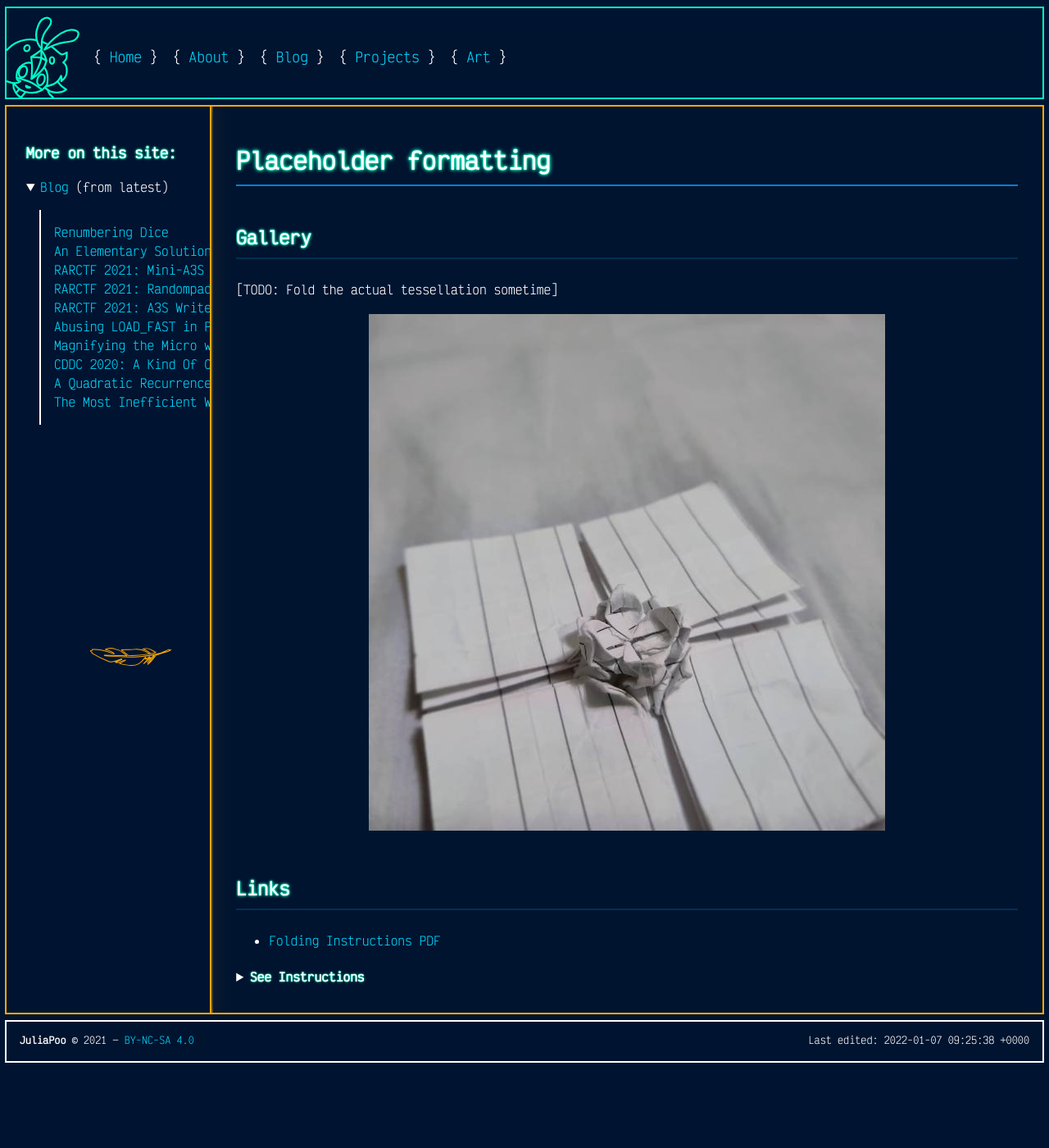
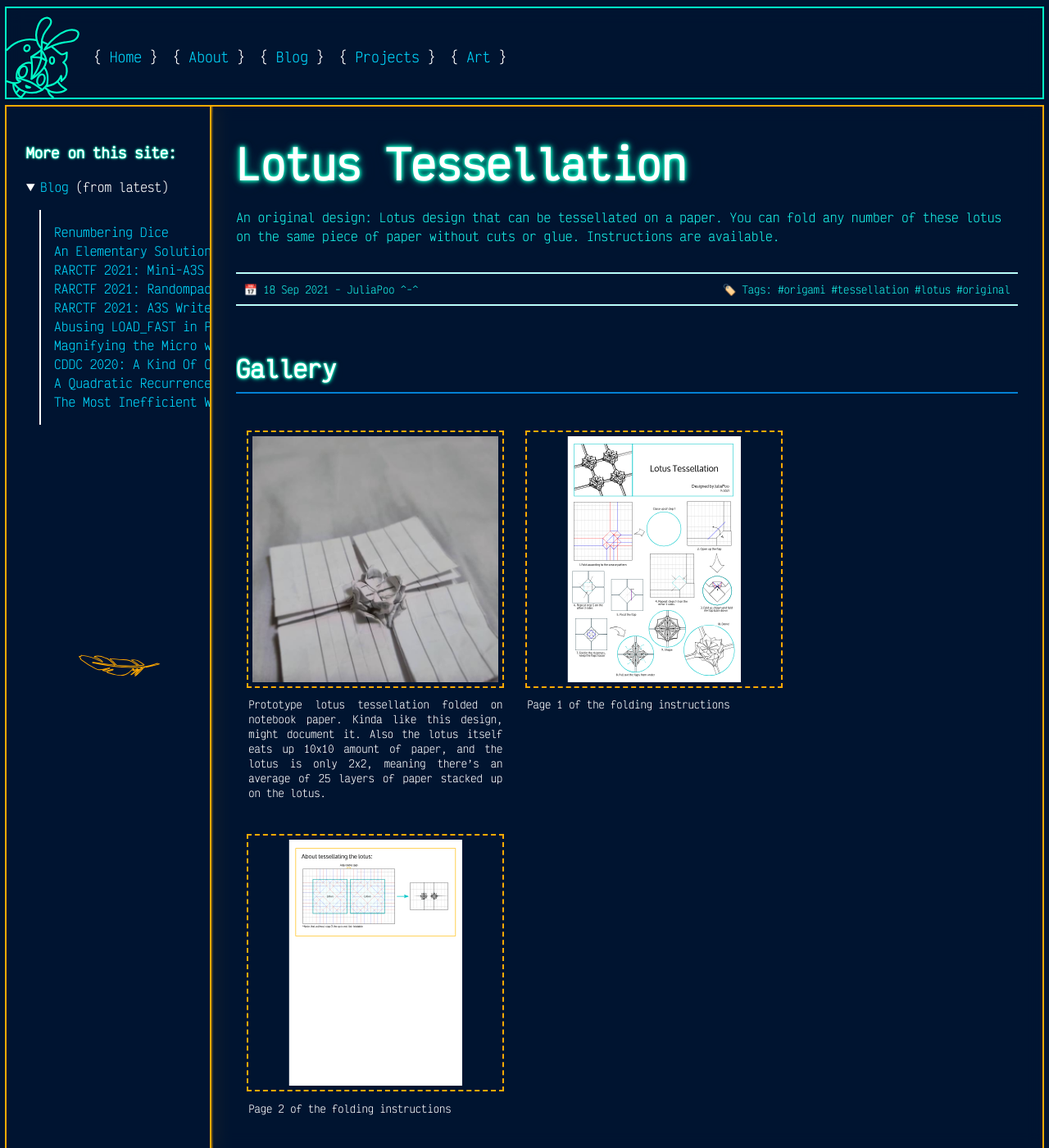
Before and after one commit to JuliaPoo/juliapoo.github.io, a Jekyll site: the page built from _art/2021-09-18-lotus-tessellation.md, in a window 1280 px wide and 1400 px high. Shown: the whole window at 82% size. Built offline with Jekyll 4.4.1, drawn with Linux system fonts in a browser that asks for light colours; formulas are drawn with MathJax 3; some of the changed text lies outside the part shown.

Commit message:
added gallery

```diff
--- a/_art/2021-09-18-lotus-tessellation.md
+++ b/_art/2021-09-18-lotus-tessellation.md
@@ -1,28 +1,46 @@
 ---
-layout: generic # art
+layout: gallery
 author: JuliaPoo
 category: Origami
 
 display-title: Lotus Tessellation
+description: "An original design: Lotus design that can be tessellated on a paper. You can fold any number of these lotus on the same piece of paper without cuts or glue. Instructions are available."
 preview-url: /assets/art/2021-09-18-lotus-tessellation/lotus-tessellation-preview.jpg
+
+gallery:
+
+    - url: /assets/art/2021-09-18-lotus-tessellation/lotus-tessellation-preview.jpg
+      alt: A lotus tessellation folded in foolscape paper.
+      desc: |
+        Prototype lotus tessellation folded on notebook paper.
+        Kinda like this design, might document it.
+        Also the lotus itself eats up 10x10 amount of paper, and the lotus is only 2x2, meaning there's an average of 25 layers of paper stacked up on the lotus.
+
+    - url: /assets/art/2021-09-18-lotus-tessellation/final-page1.svg
+      alt: Page 1 of the folding instructions
+      desc: Page 1 of the folding instructions
+
+    - url: /assets/art/2021-09-18-lotus-tessellation/final-page2.svg
+      alt: Page 2 of the folding instructions
+      desc: Page 2 of the folding instructions
+
+tags:
+    - origami
+    - tessellation
+    - lotus
+    - original
 ---
 
-# Placeholder formatting
+## Metadata
 
-## Gallery
-
-[TODO: Fold the actual tessellation sometime]
-<center>
-<img src="/assets/art/2021-09-18-lotus-tessellation/lotus-tessellation-preview.jpg" alt="Lotus tessellation prototype">
-</center>
-
+This was something I wanted to design for a while. I didn't use any origami design techniques to design this (I really wanna learn tho), this design mostly popped out through trial and error.
 
 ## Links
 
-* [Folding Instructions PDF](https://juliapoo.github.io/assets/art/2021-09-18-lotus-tessellation/final.pdf)
+* [Folding Instructions in PDF](https://juliapoo.github.io/assets/art/2021-09-18-lotus-tessellation/final.pdf)
 
 <details>
-<summary><strong>See Instructions</strong></summary>
+<summary><strong>See Instructions PDF</strong></summary>
 
 <center>
 <!--<iframe style="filter: invert(1) hue-rotate(100deg)" src="/assets/art/2021-09-18-lotus-tessellation/final.pdf#view=fit" width="100%" height="1960"></iframe>-->
--- /dev/null
+++ b/_layouts/gallery.html
@@ -0,0 +1,44 @@
+---
+layout: default
+---
+
+<div class="post-container">
+    <h1 class="post-title">{{ page.display-title }}</h1>
+    <div class="post-excerpt">
+        {{ page.description }}
+    </div>
+    <div class="post-meta">
+
+        <span class="post-meta-left">
+            <span>📅</span> {{ page.date | date_to_string }} - {{ page.author }} ^-^
+        </span>
+
+        <span class="post-meta-right">
+            <span>🏷️</span> Tags:
+            {% for tag in page.tags %}
+            #{{ tag }}
+            {% endfor %}
+        </span>
+    </div>
+</div>
+
+<div class="generic-content">
+    <h1>Gallery</h1>
+</div>
+
+<div class="gallery-container">
+    {% for img in page.gallery %}
+        <div class="gallery-item">
+            <a href="{{ img.url }}" target="_blank">
+                <div class="gallery-img-container">
+                    <img class="gallery-img" src="{{ img.url }}" alt="{{ img.alt }}">
+                </div>
+            </a>
+            <div class="gallery-desc">{{ img.desc | markdownify }}</div>
+        </div>
+    {% endfor %}
+</div>
+
+<div class="generic-content">
+    {{ content }}
+</div>
--- /dev/null
+++ b/_sass/gallery.scss
@@ -0,0 +1,59 @@
+.gallery-container {
+    width: 100%;
+    display: flex;
+    justify-content: start;
+    flex-flow: row wrap;
+    align-items: stretch;
+}
+
+.gallery-item {
+    width: calc(300px + (5px + 5px) * 2);
+    padding: 5px;
+    box-sizing: border-box;
+    margin: 10px;
+}
+
+.gallery-img-container {
+    width: 300px;
+    height: 300px;
+    overflow: hidden;
+
+    padding: 5px;
+    outline: 2px dashed rgb(255, 170, 0);
+
+    display: flex;
+    justify-content: space-evenly;
+    align-items: center;
+}
+
+.gallery-img-container:hover {
+    outline: 2px solid rgb(255, 170, 0);
+    box-shadow:
+        0 0 0.5em rgba(255, 170, 0, 1.0),
+        0 0 0.6em rgba(255, 170, 0, 0.7),
+        0 0 0.8em rgba(255, 170, 0, 0.5),
+        0 0 1.2em rgba(255, 170, 0, 0.3),
+        0 0 1.8em rgba(255, 170, 0, 0.2),
+        0 0 2.5em rgba(255, 170, 0, 0.1);
+}
+
+.gallery-img-container .gallery-img {
+    max-width:100%;
+    max-height:100%;
+}
+
+.gallery-meta {
+    color: rgb(22, 236, 226);
+    border-top: 2px solid rgb(3, 78, 128);
+    border-bottom: 2px solid rgb(3, 78, 128);
+    padding-top: 0.3em;
+    padding-bottom: 0.3em;
+}
+
+.gallery-desc {
+    margin-top: 1em;
+    max-width: 100%;
+    font-size: smaller;
+    text-align: justify;
+    text-justify: inter-word;
+}
--- a/assets/css/styles.scss
+++ b/assets/css/styles.scss
@@ -20,3 +20,6 @@
 
 // Generic content css
 @import "generic";
+
+// Gallery content css
+@import "gallery";
```
Also changed, not shown: other parts of _art/2021-09-18-lotus-tessellation.md (+2 -2 lines), art.html (+35 -3 lines), assets/art/2021-09-18-lotus-tessellation/final-page1.svg (added), assets/art/2021-09-18-lotus-tessellation/final-page2.svg (added).
